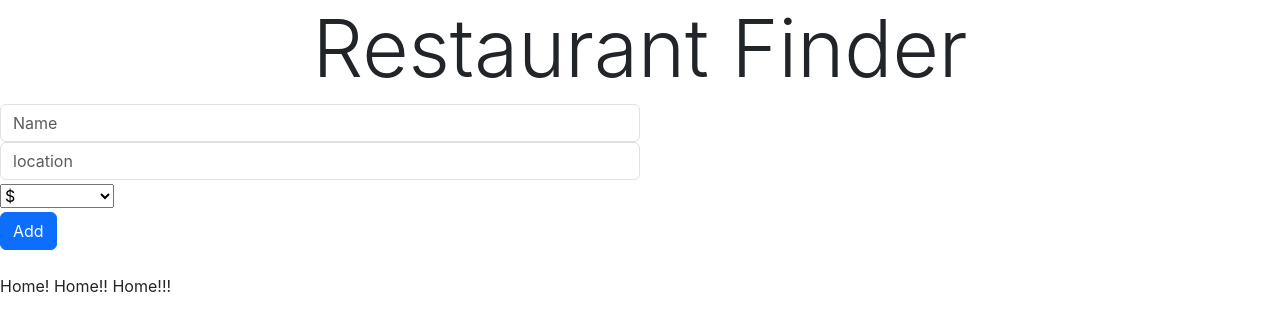
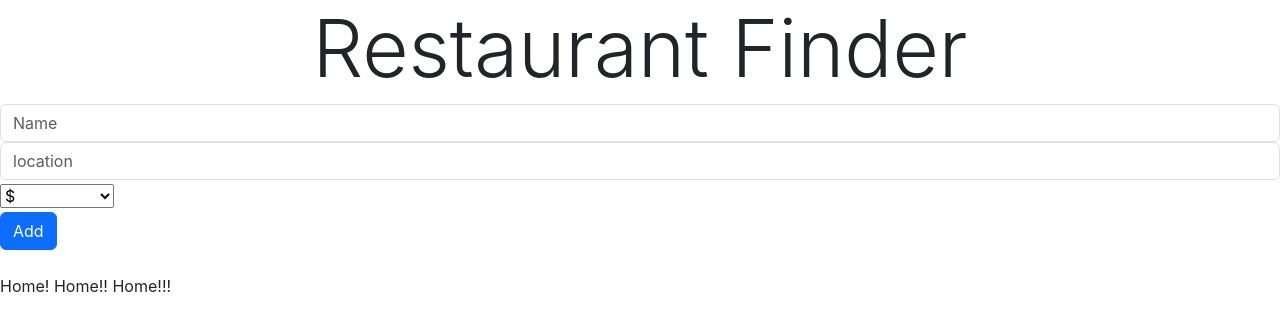
Before and after one commit to AkinolaAdewole/PERNStack-YELP_CLONE, a React (Create React App) app in the folder client/: page / in a window 1280 px wide. Shown: the top 330 px of the page. Built offline with nearby package versions, Linux system fonts and the light colour scheme.

Commit message:
Designing Frontend

```diff
--- a/client/src/components/AddRestaurant.jsx
+++ b/client/src/components/AddRestaurant.jsx
@@ -6,12 +6,12 @@ const AddRestaurant = () => {
          <div className='mb-4'>
             <form action="">
                 <div className='form-row'>
-                        <div className='form-group col-md-6'>
+                        <div className='col'>
                             <input type="text" className='form-control'
                             placeholder='Name'/>
                         </div>
 
-                        <div className='form-group col-md-6'>
+                        <div className='col'>
                             <input type="text" className='form-control'
                             placeholder='location'/>
                         </div>
```
